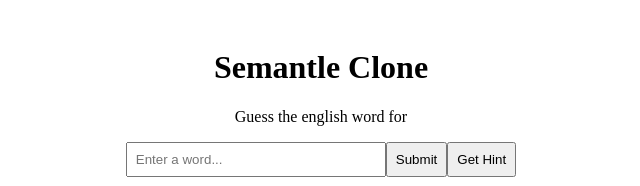
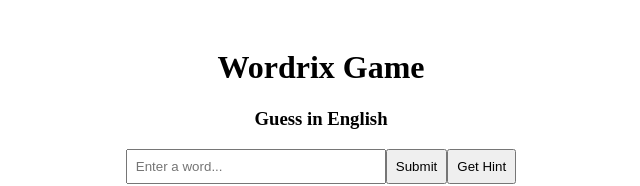
Before and after one commit to Ashheidari/wordrix, an Angular app in the folder client/: page / in a window 1280 px wide. Shown: the top 186 px of the page, without its empty margins (319-959 px from the left). Built offline with nearby package versions, Linux system fonts and the light colour scheme; no server answers.

Commit message:
title & and header changed

```diff
--- a/client/src/app/app.component.html
+++ b/client/src/app/app.component.html
@@ -1,5 +1,5 @@
 <div class="container">
-  <h1>Semantle Clone</h1>
+  <h1>Wordrix Game</h1>
 
   <div *ngIf="showCongratulations" class="congrats-screen">
     <h1>🎉 Congratulations! 🎉</h1>
@@ -9,7 +9,7 @@
 
 
   <div *ngIf="!showCongratulations">
-    <p>Guess the english word for {{ foreignWord }}</p>
+    <h3>Guess {{ foreignWord }} in English </h3>
 
     <!-- Listen for Enter key event -->
     <input [(ngModel)]="userInput" (keyup.enter)="guessWord()" placeholder="Enter a word..." />
--- a/client/src/app/app.component.ts
+++ b/client/src/app/app.component.ts
@@ -21,7 +21,6 @@ export class AppComponent {
   constructor(private apiService: ApiService) {
     this.apiService.getWord().subscribe({
       next: response => {
-        console.log('Success:', response);
         this.winningWord = response.english.trim().toLowerCase();
         this.foreignWord = response.spanish.trim().toLowerCase();
       },
--- a/client/src/index.html
+++ b/client/src/index.html
@@ -2,7 +2,7 @@
 <html lang="en">
 <head>
   <meta charset="utf-8">
-  <title>CMPE252Proj</title>
+  <title>Wordrix</title>
   <base href="/">
   <meta name="viewport" content="width=device-width, initial-scale=1">
   <link rel="icon" type="image/x-icon" href="favicon.ico">
```
